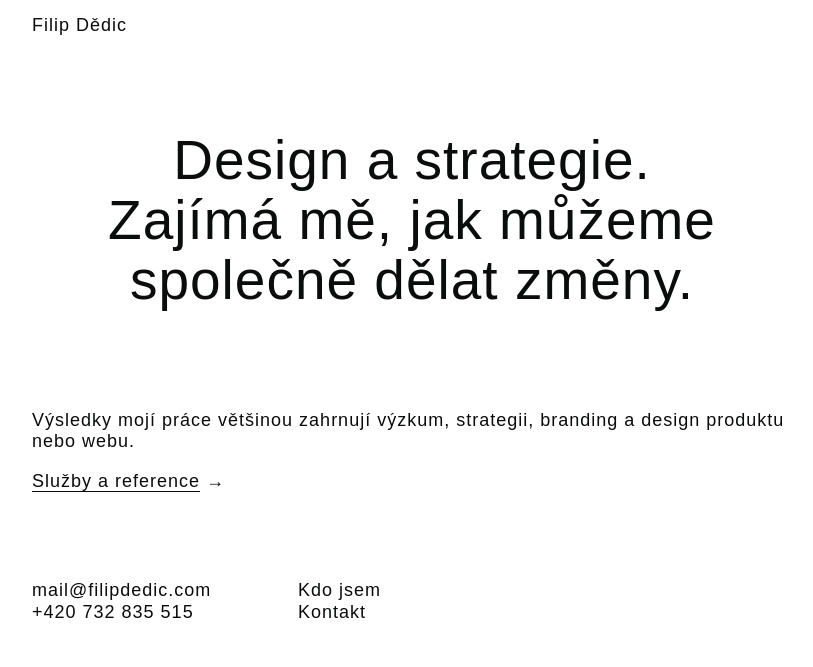
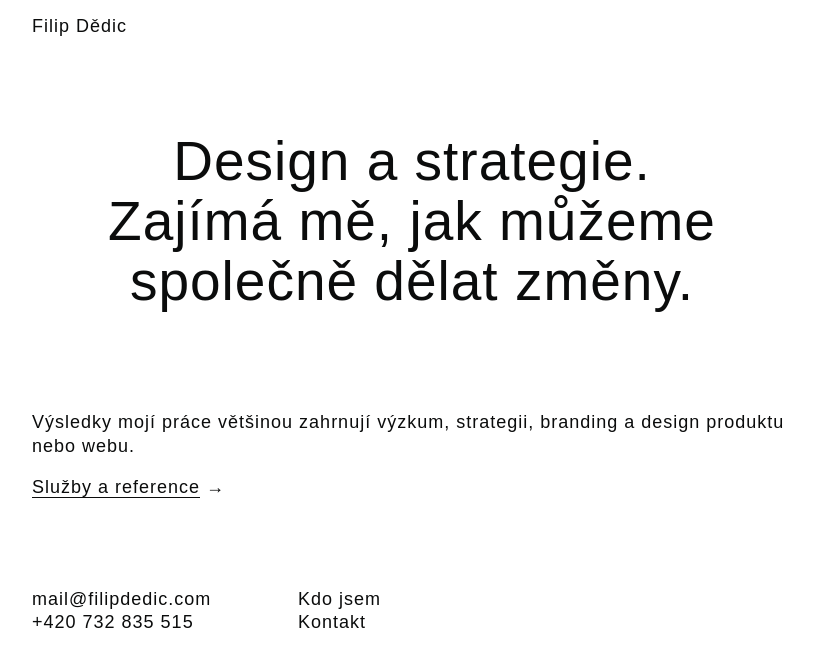
Before and after one commit to fdedic/fdedic.github.io, a Jekyll site: the page built from index.md, in a window 1280 px wide. Shown: the top 667 px of the page, without its empty margins (228-1041 px from the left). Built offline with Jekyll 4.4.1, drawn with Linux system fonts in a browser that asks for light colours; nearby versions of some CDN libraries.

Commit message:
Update base.css

```diff
--- a/assets/css/base.css
+++ b/assets/css/base.css
@@ -23,7 +23,7 @@ font-weight: 400;
 letter-spacing: 1px;
 -webkit-font-smoothing: antialiased;
 font-size: 18px;
-line-height: 1.2;
+line-height: 1.3;
 text-transform: none;
 color: #0b0c0c;
 word-spacing: 0;
@@ -39,7 +39,7 @@ font-weight: 400;
 letter-spacing: 1px;
 -webkit-font-smoothing: antialiased;
 font-size: 16px;
-line-height: 1.2;
+line-height: 1.3;
 word-spacing: 0;
 }
 
```
